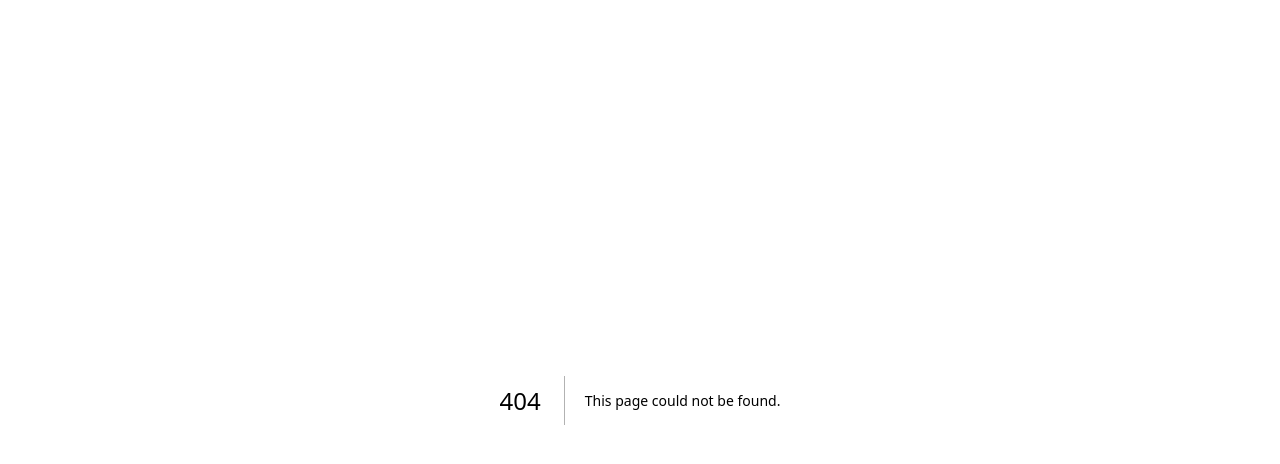
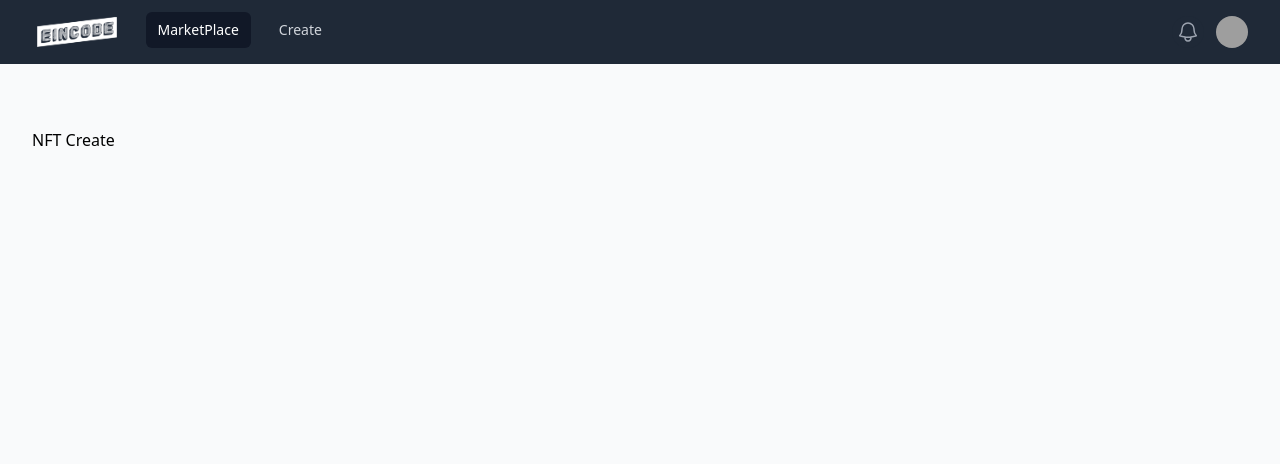
Before and after one commit to HXCY1999/NFT-Marketplace, a Next.js app: page /nft/create in a window 1280 px wide. Before the commit this address had no page. Shown: the top 464 px of the page. Built offline with nearby package versions, Linux system fonts and the light colour scheme; grey boxes are pictures that could not be loaded.

Commit message:
add a new /nft/create page

```diff
--- a/components/navbar/index.tsx
+++ b/components/navbar/index.tsx
@@ -1,12 +1,12 @@
 import { Fragment } from 'react'
 import { Disclosure, Menu, Transition } from '@headlessui/react'
 import { Bars3Icon, BellIcon, XMarkIcon } from '@heroicons/react/24/outline'
+import Link from "next/link";
 
 const navigation = [
-    { name: 'Dashboard', href: '#', current: true },
-    { name: 'Team', href: '#', current: false },
-    { name: 'Projects', href: '#', current: false },
-    { name: 'Calendar', href: '#', current: false },
+    { name: 'MarketPlace', href: '/', current: true },
+    { name: 'Create', href: '/nft/create', current: false },
+
 ]
 
 function classNames(...classes: string[]) {
@@ -42,6 +42,7 @@
                                 </div>
                                 <div className="hidden sm:ml-6 sm:block">
                                     <div className="flex space-x-4">
+
                                         {navigation.map((item) => (
                                             <a
                                                 key={item.name}
--- /dev/null
+++ b/pages/nft/create.tsx
@@ -0,0 +1,15 @@
+import type {NextPage} from "next";
+import {BaseLayout} from "@/components";
+
+//used for jump page
+const NFTCreate: NextPage =() =>{
+
+return(
+    <BaseLayout>
+        NFT Create
+    </BaseLayout>
+)
+
+
+}
+export default NFTCreate;
```
